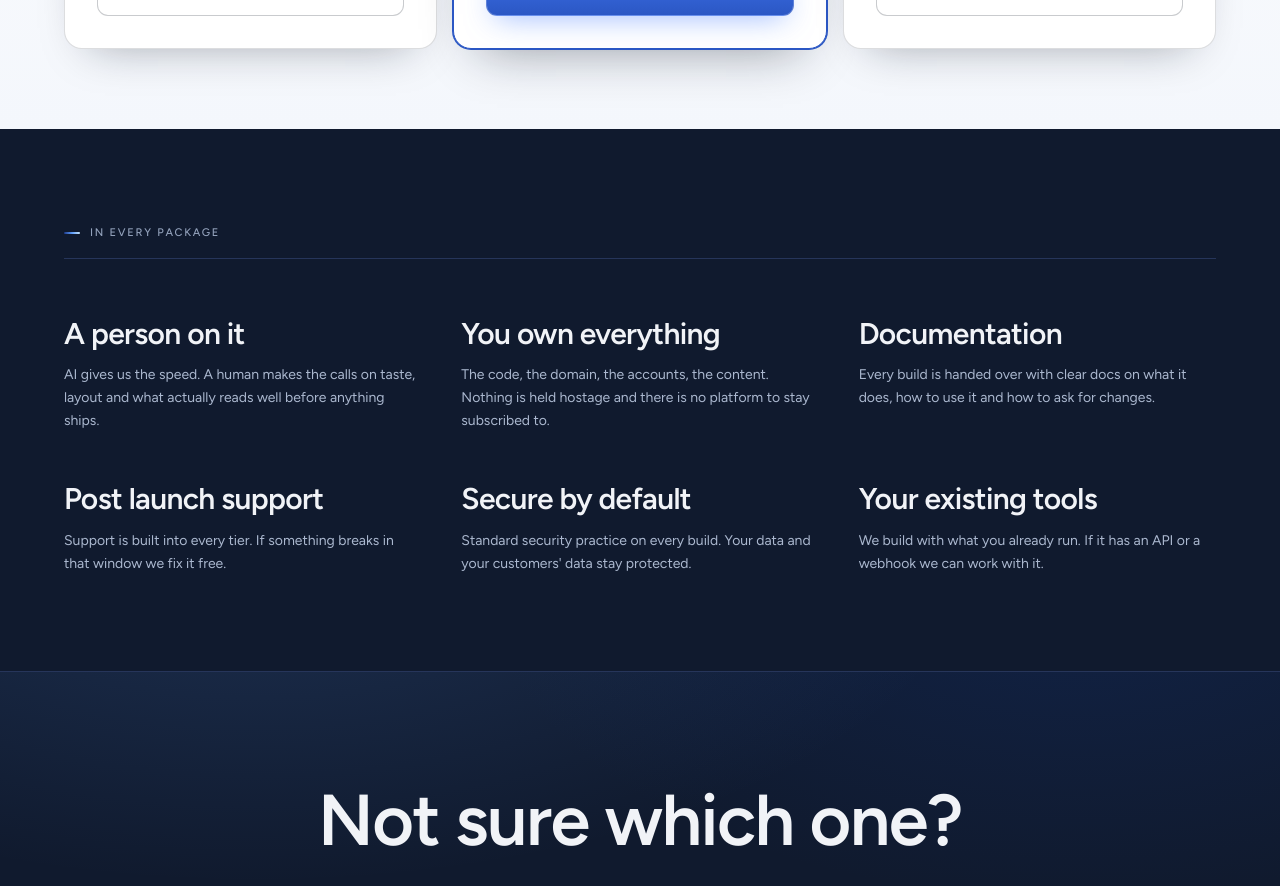
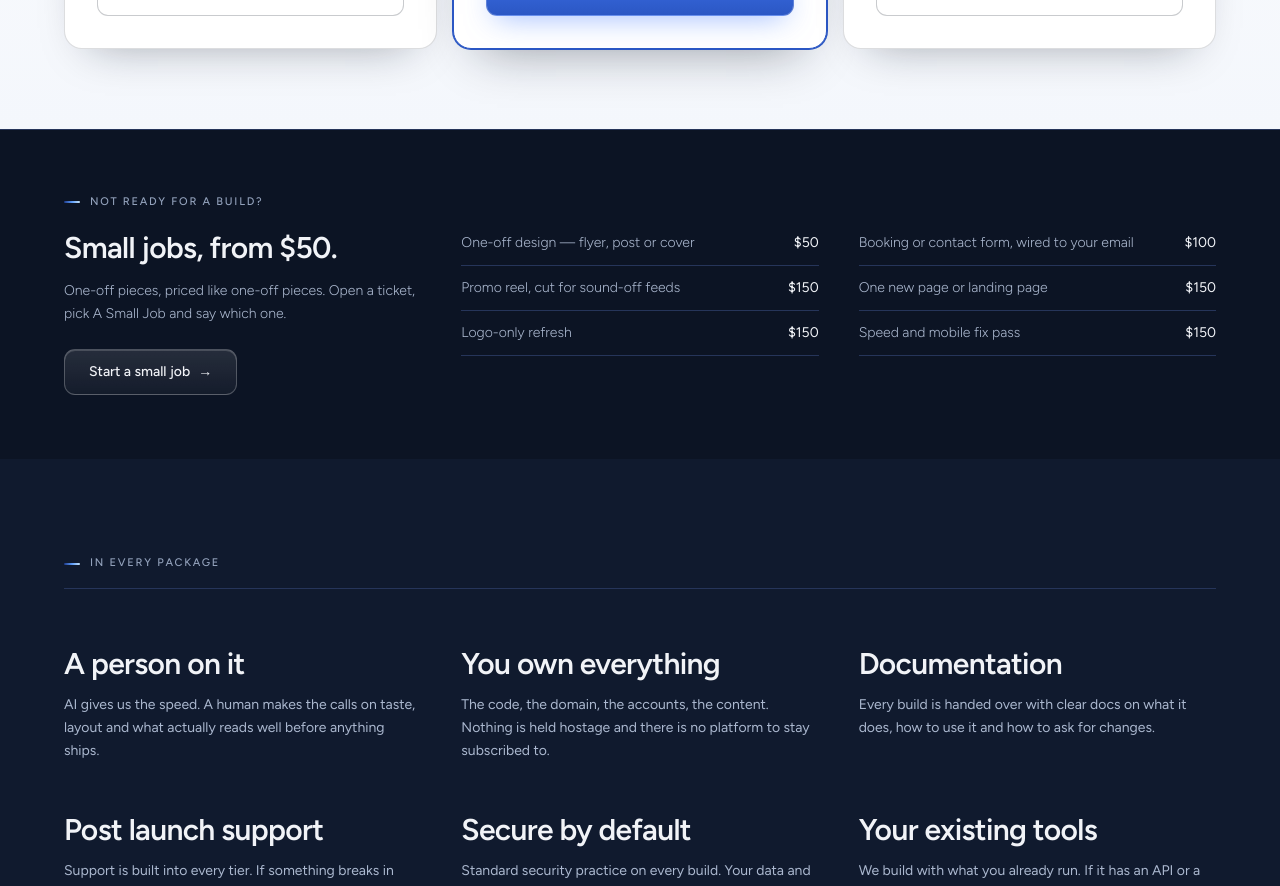
Before and after one commit to dennymypenny/flowzone-ai, a Next.js app: page /pricing in a window 1280 px wide. Shown: the part 1180-2066 px from the top of the page. Built offline with nearby package versions, Linux system fonts and the light colour scheme.

Commit message:
Small jobs from 50: sub-services on the build cards, a menu on pricing, and a Small Job lane in the ticket

```diff
--- a/src/app/intake/page.tsx
+++ b/src/app/intake/page.tsx
@@ -65,6 +65,14 @@ const builds: Build[] = [
     one: "Follow-ups, booking and invoicing that run themselves.",
     from: "From $500",
     amount: 500,
+  },
+  {
+    key: "small",
+    emoji: "\u{2702}\u{FE0F}",
+    c: "#FBBF24",
+    name: "A Small Job",
+    one: "A reel, a logo, a design, a page, a form, a fix. From $50.",
+    from: "From $50",
   },
 ];
 
--- a/src/app/pricing/page.tsx
+++ b/src/app/pricing/page.tsx
@@ -147,6 +147,40 @@ export default function Pricing() {
         </div>
       </section>
 
+      {/* Small jobs: the under-a-build menu, one line each */}
+      <section data-flow className="px-6 py-16 border-t border-rule">
+        <div className="max-w-6xl mx-auto grid md:grid-cols-12 gap-10">
+          <div className="md:col-span-4">
+            <p className="label mb-4">Not ready for a build?</p>
+            <h2 className="font-display text-3xl leading-snug mb-3">
+              Small jobs, from $50.
+            </h2>
+            <p className="text-sm text-ink-soft font-light leading-relaxed max-w-reading">
+              One-off pieces, priced like one-off pieces. Open a ticket, pick A
+              Small Job and say which one.
+            </p>
+            <Link href="/intake?build=small" className="btn-ghost mt-6">
+              Start a small job <span className="arrow">→</span>
+            </Link>
+          </div>
+          <div className="md:col-span-8 grid sm:grid-cols-2 gap-x-10 gap-y-3 self-center">
+            {[
+              ["One-off design — flyer, post or cover", "$50"],
+              ["Booking or contact form, wired to your email", "$100"],
+              ["Promo reel, cut for sound-off feeds", "$150"],
+              ["One new page or landing page", "$150"],
+              ["Logo-only refresh", "$150"],
+              ["Speed and mobile fix pass", "$150"],
+            ].map(([w, price]) => (
+              <div key={w} className="flex justify-between gap-4 border-b border-rule pb-3">
+                <span className="text-sm text-ink-soft font-light">{w}</span>
+                <span className="text-sm text-ink whitespace-nowrap">{price}</span>
+              </div>
+            ))}
+          </div>
+        </div>
+      </section>
+
       {/* Every project */}
       <section data-flow className="bg-paper-deep px-6 py-24">
         <div className="max-w-6xl mx-auto">
--- a/src/app/services/page.tsx
+++ b/src/app/services/page.tsx
@@ -191,6 +191,11 @@ export default function Services() {
                 takes: "Starts the day you say go",
                 from: "From $500",
                 right: "You are launching, or your business has outgrown a logo you made in a hurry.",
+                small: [
+                  ["One-off design — flyer, post or cover", "$50"],
+                  ["Promo reel, cut for sound-off feeds", "$150"],
+                  ["Logo-only refresh", "$150"],
+                ],
               },
               {
                 icon: "\u{1F310}",
@@ -208,6 +213,11 @@ export default function Services() {
                 takes: "Starts the day you say go",
                 from: "From $500",
                 right: "People are already finding you and the site is doing nothing to help.",
+                small: [
+                  ["Booking or contact form, wired to your email", "$100"],
+                  ["One new page or landing page", "$150"],
+                  ["Speed and mobile fix pass", "$150"],
+                ],
               },
               {
                 icon: "\u{1F6D2}",
@@ -264,6 +274,23 @@ export default function Services() {
                     </li>
                   ))}
                 </ul>
+
+                {"small" in b && (
+                  <div className="border-t border-rule pt-5 mb-7">
+                    <p className="label mb-4">Just need a piece?</p>
+                    <ul className="space-y-2.5">
+                      {(b as any).small.map(([w, price]: [string, string]) => (
+                        <li key={w} className="text-sm font-light flex justify-between gap-4 leading-relaxed">
+                          <span className="text-ink-soft">{w}</span>
+                          <span className="text-ink whitespace-nowrap">{price}</span>
+                        </li>
+                      ))}
+                    </ul>
+                    <Link href="/intake?build=small" className="inline-block text-sm text-accent hover:underline mt-4">
+                      Start a small job →
+                    </Link>
+                  </div>
+                )}
 
                 <div className="mt-auto border-t border-rule pt-5 grid grid-cols-2 gap-4">
                   <div>
```
